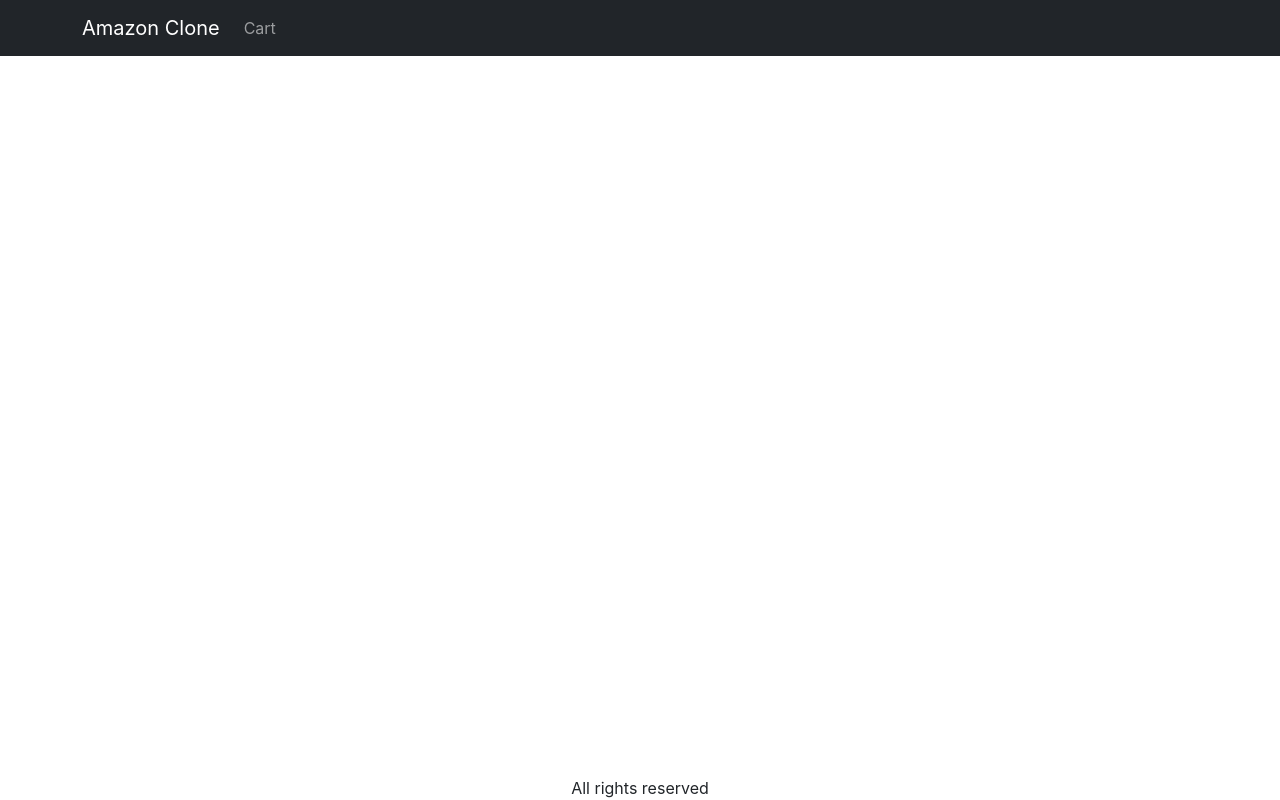
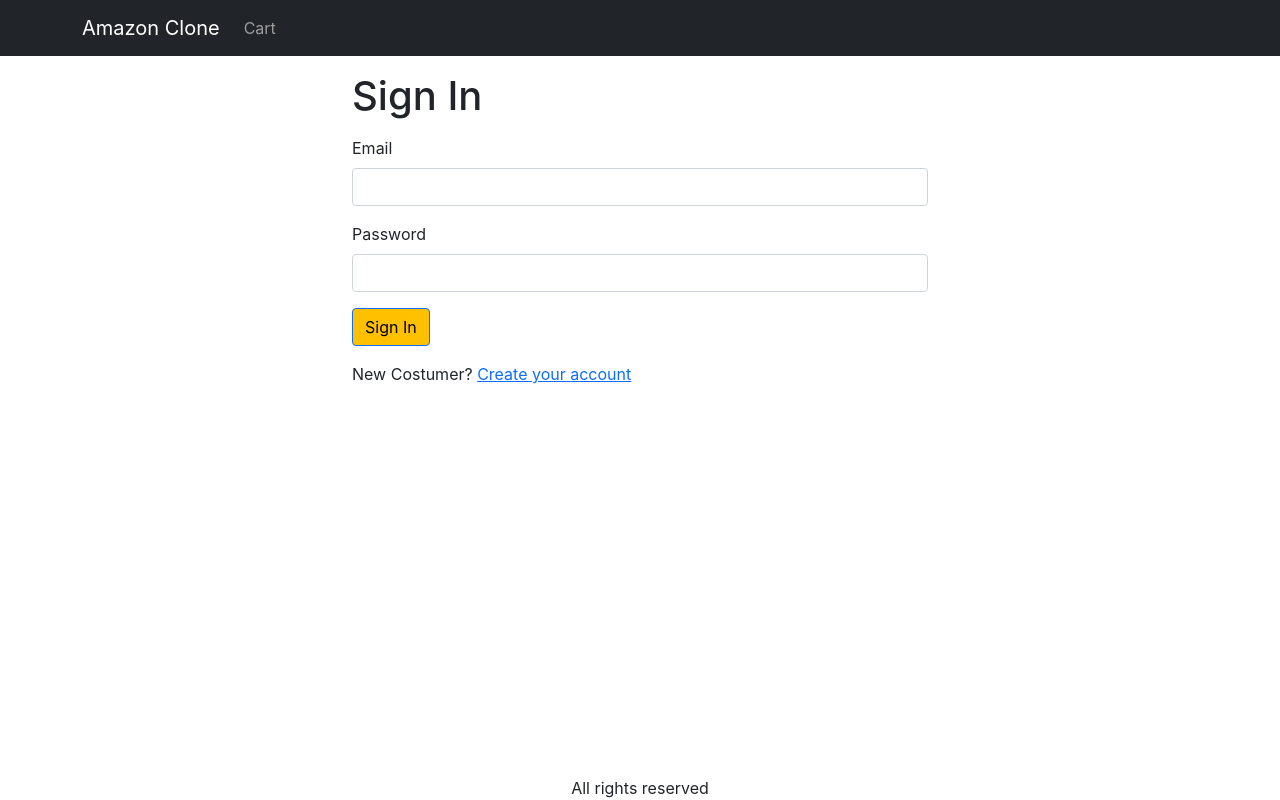
Before and after one commit to Amine-dd/amazon_clone, a React (Create React App) app in the folder frontend/: page /signin in a window 1280 px wide. Built offline with nearby package versions, Linux system fonts and the light colour scheme.

Commit message:
added sign-in screen

```diff
--- a/frontend/src/App.js
+++ b/frontend/src/App.js
@@ -9,6 +9,7 @@ import { Link } from 'react-router-dom';
 import { useContext } from 'react';
 import { Store } from './Store';
 import CartScreen from './screens/CartScreen';
+import SinginScreen from './screens/SigninScreen';
 function App() {
   const { state } = useContext(Store);
   const { cart } = state;
@@ -39,6 +40,7 @@ function App() {
             <Routes>
               <Route path="/product/:slug" element={<ProductScreen />} />
               <Route path="/cart" element={<CartScreen />} />
+              <Route path="/signin" element={<SinginScreen />} />
               <Route path="/" element={<HomeScreen />} />
             </Routes>
           </Container>
--- a/frontend/src/index.css
+++ b/frontend/src/index.css
@@ -48,3 +48,7 @@ main {
 .img-thumbnail {
   height: 80px;
 }
+
+.small-container {
+  max-width: 600px;
+}
--- a/frontend/src/screens/CartScreen.js
+++ b/frontend/src/screens/CartScreen.js
@@ -1,10 +1,14 @@
+import { useContext } from 'react';
+import { Store } from '../Store';
+import { Helmet } from 'react-helmet-async';
+import Row from 'react-bootstrap/Row';
+import Col from 'react-bootstrap/Col';
+import MessageBox from '../components/MessageBox';
+import ListGroup from 'react-bootstrap/ListGroup';
+import Button from 'react-bootstrap/Button';
+import Card from 'react-bootstrap/Card';
+import { Link, useNavigate } from 'react-router-dom';
 import axios from 'axios';
-import { useContext } from 'react';
-import { Button, Card, Col, ListGroup, Row } from 'react-bootstrap';
-import { Helmet } from 'react-helmet-async';
-import { Link, useNavigate } from 'react-router-dom';
-import MessageBox from '../Components/MessageBox';
-import { Store } from '../Store';
 
 export default function CartScreen() {
   const navigate = useNavigate();
@@ -12,24 +16,26 @@ export default function CartScreen() {
   const {
     cart: { cartItems },
   } = state;
-  const checkOutHandler = () => {
-    navigate('/signin??redirect=/shipping');
-  };
-  const removeItemHandler = (item) => {
-    ctxDispatch({ type: 'CART_REMOVE_ITEM', payload: item });
-  };
+
   const updateCartHandler = async (item, quantity) => {
     const { data } = await axios.get(`/api/products/${item._id}`);
     if (data.countInStock < quantity) {
       window.alert('Sorry. Product is out of stock');
       return;
     }
-
     ctxDispatch({
       type: 'CART_ADD_ITEM',
       payload: { ...item, quantity },
     });
   };
+  const removeItemHandler = (item) => {
+    ctxDispatch({ type: 'CART_REMOVE_ITEM', payload: item });
+  };
+
+  const checkoutHandler = () => {
+    navigate('/signin?redirect=/shipping');
+  };
+
   return (
     <div>
       <Helmet>
@@ -40,14 +46,14 @@ export default function CartScreen() {
         <Col md={8}>
           {cartItems.length === 0 ? (
             <MessageBox>
-              Cart is empty.<Link to="/">Go Shopping</Link>
+              Cart is empty. <Link to="/">Go Shopping</Link>
             </MessageBox>
           ) : (
             <ListGroup>
               {cartItems.map((item) => (
                 <ListGroup.Item key={item._id}>
                   <Row className="align-items-center">
-                    <Col>
+                    <Col md={4}>
                       <img
                         src={item.image}
                         alt={item.name}
@@ -57,10 +63,10 @@ export default function CartScreen() {
                     </Col>
                     <Col md={3}>
                       <Button
-                        variant="light"
                         onClick={() =>
                           updateCartHandler(item, item.quantity - 1)
                         }
+                        variant="light"
                         disabled={item.quantity === 1}
                       >
                         <i className="fas fa-minus-circle"></i>
@@ -79,8 +85,8 @@ export default function CartScreen() {
                     <Col md={3}>${item.price}</Col>
                     <Col md={2}>
                       <Button
+                        onClick={() => removeItemHandler(item)}
                         variant="light"
-                        onClick={() => removeItemHandler(item)}
                       >
                         <i className="fas fa-trash"></i>
                       </Button>
@@ -97,7 +103,7 @@ export default function CartScreen() {
               <ListGroup variant="flush">
                 <ListGroup.Item>
                   <h3>
-                    Subtotal({cartItems.reduce((a, c) => a + c.quantity, 0)}{' '}
+                    Subtotal ({cartItems.reduce((a, c) => a + c.quantity, 0)}{' '}
                     items) : $
                     {cartItems.reduce((a, c) => a + c.price * c.quantity, 0)}
                   </h3>
@@ -107,7 +113,7 @@ export default function CartScreen() {
                     <Button
                       type="button"
                       variant="primary"
-                      onClick={() => checkOutHandler()}
+                      onClick={checkoutHandler}
                       disabled={cartItems.length === 0}
                     >
                       Proceed to Checkout
--- a/frontend/src/screens/HomeScreen.js
+++ b/frontend/src/screens/HomeScreen.js
@@ -2,10 +2,10 @@ import { useEffect, useReducer } from 'react';
 import axios from 'axios';
 import logger from 'use-reducer-logger';
 import { Row, Col } from 'react-bootstrap';
-import Product from '../Components/Product';
+import Product from '../components/Product';
 import { Helmet } from 'react-helmet-async';
-import LoadingBox from '../Components/LoadingBox';
-import MessageBox from '../Components/MessageBox';
+import LoadingBox from '../components/LoadingBox';
+import MessageBox from '../components/MessageBox';
 
 const reducer = (state, action) => {
   switch (action.type) {
--- a/frontend/src/screens/ProductScreen.js
+++ b/frontend/src/screens/ProductScreen.js
@@ -11,9 +11,9 @@ import {
 } from 'react-bootstrap';
 import { Helmet } from 'react-helmet-async';
 import { useNavigate, useParams } from 'react-router-dom';
-import LoadingBox from '../Components/LoadingBox';
-import MessageBox from '../Components/MessageBox';
-import Rating from '../Components/Rating';
+import LoadingBox from '../components/LoadingBox';
+import MessageBox from '../components/MessageBox';
+import Rating from '../components/Rating';
 import { Store } from '../Store';
 import { getError } from '../utils';
 
--- /dev/null
+++ b/frontend/src/screens/SigninScreen.js
@@ -0,0 +1,33 @@
+import { Button, Container, Form } from 'react-bootstrap';
+import { Helmet } from 'react-helmet-async';
+import { Link, useLocation } from 'react-router-dom';
+export default function SinginScreen() {
+  const { search } = useLocation();
+  const redirectInUrl = new URLSearchParams(search).get('redirect');
+  const redirect = redirectInUrl ? redirectInUrl : '/';
+  return (
+    <Container className="small-container">
+      <Helmet>
+        <title>Sign In</title>
+      </Helmet>
+      <h1 className="my-3">Sign In</h1>
+      <Form>
+        <Form.Group className="mb-3" controlId="email">
+          <Form.Label>Email</Form.Label>
+          <Form.Control type="email" required></Form.Control>
+        </Form.Group>
+        <Form.Group className="mb-3" controlId="password">
+          <Form.Label>Password</Form.Label>
+          <Form.Control type="password" required></Form.Control>
+        </Form.Group>
+        <div className="mb-3">
+          <Button type="submit">Sign In</Button>
+        </div>
+        <div className="mb-3">
+          New Costumer?{' '}
+          <Link to={`/signup?redirect=${redirect}`}>Create your account</Link>
+        </div>
+      </Form>
+    </Container>
+  );
+}
```
